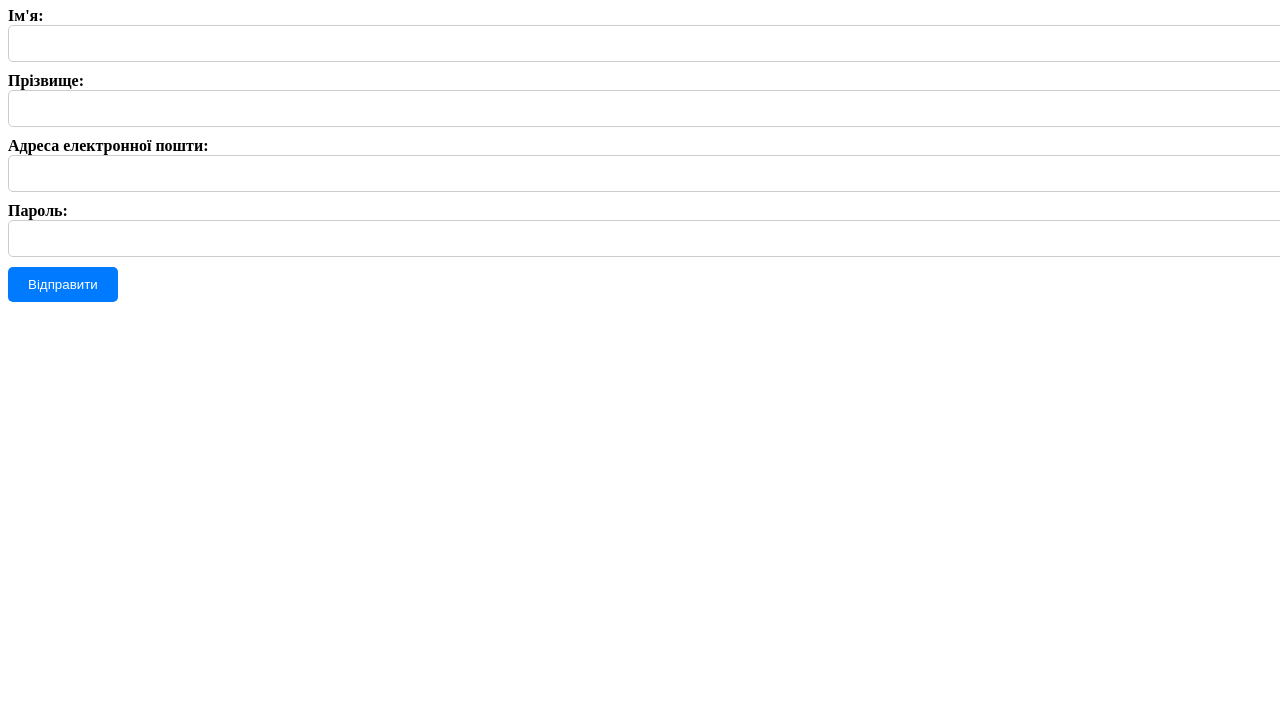
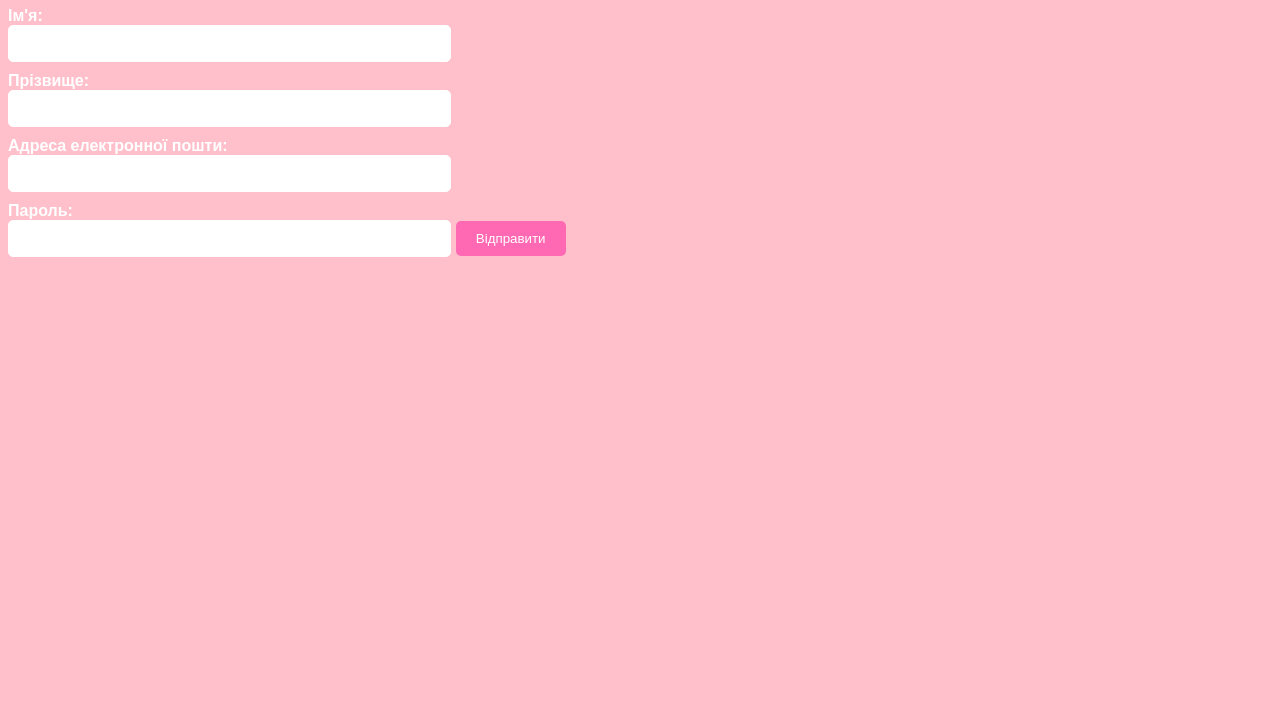
Before and after one commit to C21-01/form, a plain HTML site: page index.html in a window 1280 px wide. Shown: the part 73-800 px from the top of the page. Drawn offline with Linux system fonts and the light colour scheme.

Commit message:
Update index.html

```diff
--- a/index.html
+++ b/index.html
@@ -5,7 +5,14 @@
     <meta name="viewport" content="width=device-width, initial-scale=1.0">
     <title>Форма для введення особистої інформації</title>
     <style>
-        /* Додайте стилі для полів вводу та кнопки */
+        /* Стилі для фону і тексту */
+        body {
+            background-color: #FFC0CB; /* Рожевий фон */
+            color: #ffffff; /* Білий текст */
+            font-family: Arial, sans-serif;
+        }
+
+        /* Стилі для полів вводу та кнопки */
         label {
             display: block;
             font-weight: bold;
@@ -14,15 +21,17 @@
         input[type="text"],
         input[type="email"],
         input[type="password"] {
-            width: 100%;
+            width: calc(100% / 3);
             padding: 10px;
             margin-bottom: 10px;
-            border: 1px solid #ccc;
+            border: 1px solid #fff; /* Біла рамка */
             border-radius: 5px;
+            background-color: #fff; /* Білий фон */
+            color: #FFC0CB; /* Рожевий текст */
         }
 
         input[type="submit"] {
-            background-color: #007BFF;
+            background-color: #FF69B4; /* Рожевий фон кнопки */
             color: #fff;
             padding: 10px 20px;
             border: none;
@@ -31,7 +40,7 @@
         }
 
         input[type="submit"]:hover {
-            background-color: #0056b3;
+            background-color: #FF1493; /* Рожевий фон кнопки при наведенні */
         }
     </style>
 </head>
```
